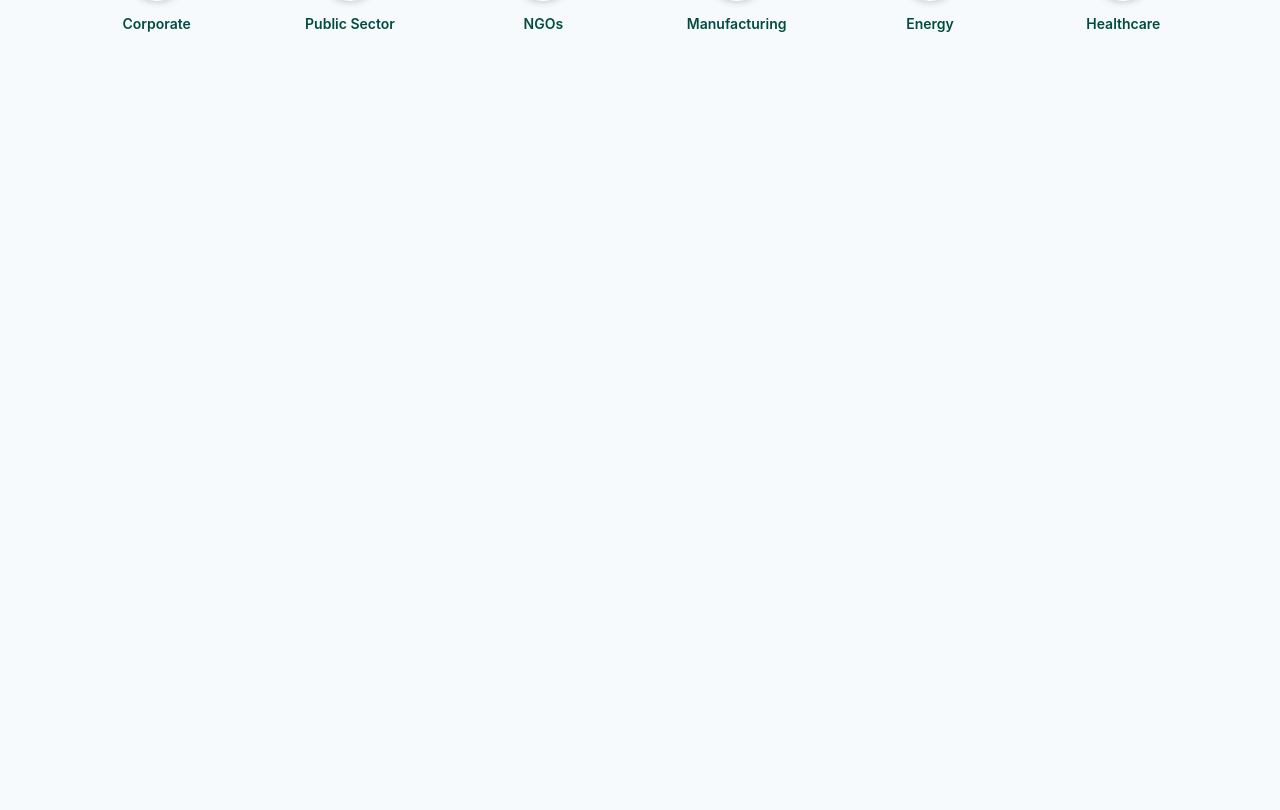
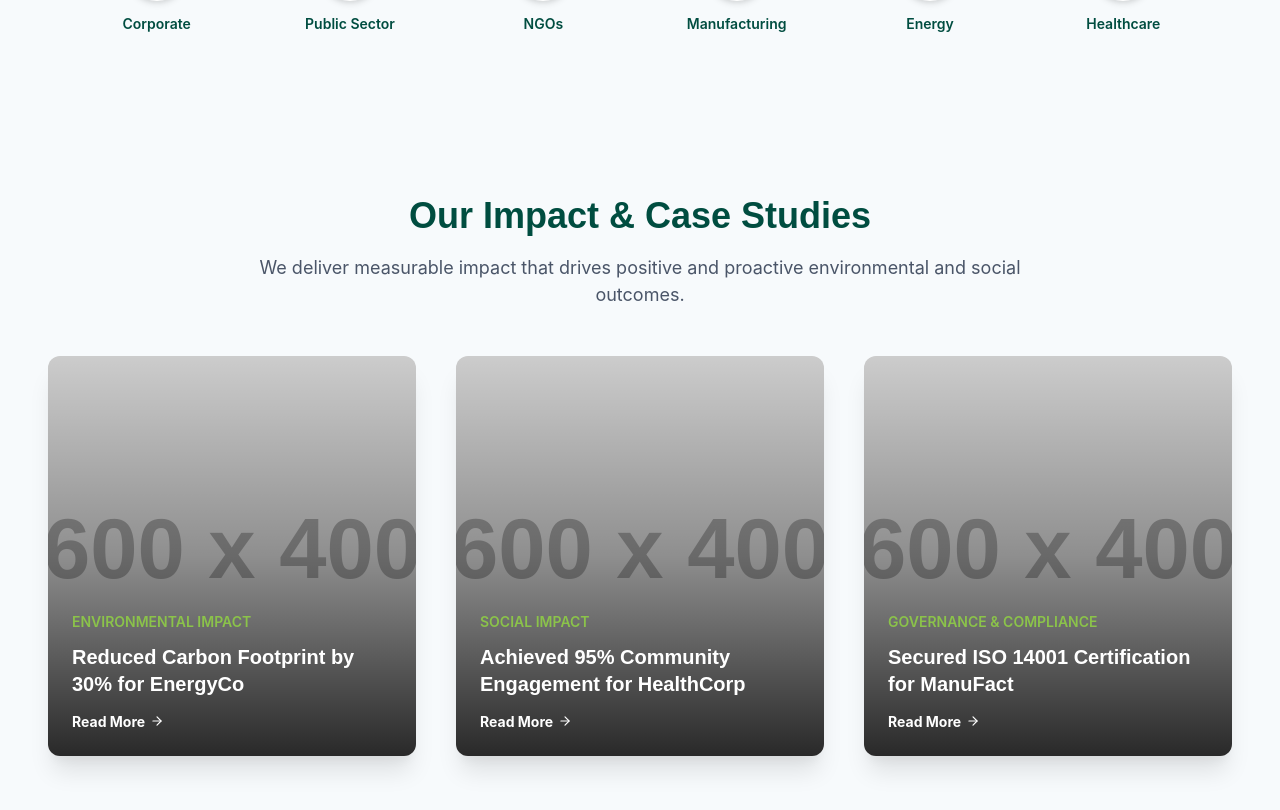
Before and after one commit to symonogwe/sustainable-grid-group-website, a React (Vite) app: page / in a window 1280 px wide. Shown: the part 1847-2657 px from the top of the page. Before the commit the page ends 1961 px from the top, so only its background shows below. Built offline with nearby package versions, Linux system fonts and the light colour scheme.

Commit message:
Add case study card component & section

```diff
--- a/src/App.jsx
+++ b/src/App.jsx
@@ -4,6 +4,7 @@ import HeroSection from "./HeroSection";
 import StatsBar from "./StatsBar";
 import ServicesSection from "./ServiceSection";
 import IndustriesSection from "./IndustriesSection";
+import CaseStudiesSection from "./CaseStudiesSection";
 
 function App() {
   return (
@@ -14,6 +15,7 @@ function App() {
         <StatsBar />
         <ServicesSection />
         <IndustriesSection />
+        <CaseStudiesSection />
       </main>
     </Box>
   );
--- /dev/null
+++ b/src/CaseStudiesSection.jsx
@@ -0,0 +1,84 @@
+// src/components/CaseStudiesSection.jsx
+
+import {
+  Container,
+  SimpleGrid,
+  Heading,
+  Text,
+  Box,
+  useColorModeValue,
+} from "@chakra-ui/react";
+import CaseStudyCard from "./CaseStudyCard";
+
+const caseStudiesData = [
+  {
+    title: "Reduced Carbon Footprint by 30% for EnergyCo",
+    impact: "Environmental Impact",
+    imageSrc: "https://placehold.co/600x400/004D40/F7FAFC?text=Energy+Result",
+  },
+  {
+    title: "Achieved 95% Community Engagement for HealthCorp",
+    impact: "Social Impact",
+    imageSrc: "https://placehold.co/600x400/38514A/F7FAFC?text=Social+Result",
+  },
+  {
+    title: "Secured ISO 14001 Certification for ManuFact",
+    impact: "Governance & Compliance",
+    imageSrc:
+      "https://placehold.co/600x400/8D99AE/2B2D42?text=Compliance+Result",
+  },
+];
+
+const CaseStudiesSection = () => {
+  const headingColor = useColorModeValue("sgg.900", "sgg.100");
+  const bgColor = useColorModeValue("sgg.100", "sgg.900"); // Use main background color
+
+  return (
+    <Box bg={bgColor} py={{ base: 12, md: 20 }} px={{ base: 4, md: 8 }}>
+      <Container maxW={"7xl"}>
+        {/* Section Header */}
+        <Heading
+          as="h2"
+          size="xl"
+          fontWeight="extrabold"
+          textAlign="center"
+          mb={4}
+          color={headingColor}
+        >
+          Our Impact & Case Studies
+        </Heading>
+
+        <Text
+          textAlign="center"
+          maxW="3xl"
+          mx="auto"
+          mb={12}
+          fontSize="lg"
+          color={useColorModeValue("gray.600", "sgg.100")}
+        >
+          We deliver measurable impact that drives positive and proactive
+          environmental and social outcomes.
+        </Text>
+
+        {/* Case Studies Grid */}
+        <SimpleGrid
+          columns={{ base: 1, md: 3 }} // 1 column on mobile, 3 on PC
+          spacing={{ base: 8, md: 10 }}
+        >
+          {caseStudiesData.map((study, index) => (
+            <CaseStudyCard
+              key={index}
+              title={study.title}
+              impact={study.impact}
+              imageSrc={study.imageSrc}
+              // Staggered animation
+              delay={0.1 + index * 0.15}
+            />
+          ))}
+        </SimpleGrid>
+      </Container>
+    </Box>
+  );
+};
+
+export default CaseStudiesSection;
--- /dev/null
+++ b/src/CaseStudyCard.jsx
@@ -0,0 +1,101 @@
+// src/components/CaseStudyCard.jsx
+
+import {
+  Box,
+  Heading,
+  Text,
+  Link as ChakraLink,
+  Image,
+  //   useColorModeValue,
+  VStack,
+  Spacer,
+} from "@chakra-ui/react";
+import { FiArrowRight } from "react-icons/fi";
+import AnimateOnScroll from "./MotionBox";
+
+// Dummy image source - replace with your actual images later
+const DUMMY_IMAGE =
+  "https://placehold.co/600x400/38514A/F7FAFC?text=Case+Study";
+
+const CaseStudyCard = ({ title, impact, imageSrc = DUMMY_IMAGE, delay }) => {
+  const textColor = "white";
+  const overlayBg =
+    "linear-gradient(to top, rgba(0, 0, 0, 0.8) 0%, rgba(0, 0, 0, 0.3) 50%, rgba(0, 0, 0, 0) 100%)";
+
+  return (
+    <AnimateOnScroll delay={delay}>
+      <Box
+        role="group"
+        borderRadius="xl"
+        overflow="hidden"
+        position="relative"
+        h="400px" // Fixed height for visual consistency
+        shadow="xl"
+        transition="all 0.4s ease"
+        _hover={{
+          transform: "translateY(-6px)",
+          shadow: "2xl",
+        }}
+      >
+        {/* Background Image */}
+        <Image
+          src={imageSrc}
+          alt={title}
+          objectFit="cover"
+          w="100%"
+          h="100%"
+          transition="transform 0.5s ease"
+          _groupHover={{ transform: "scale(1.05)" }} // Zoom on hover
+        />
+
+        {/* Dark Overlay for Readability */}
+        <Box
+          position="absolute"
+          top={0}
+          left={0}
+          w="100%"
+          h="100%"
+          bg={overlayBg}
+        />
+
+        {/* Content (Text and Link) */}
+        <VStack
+          position="absolute"
+          bottom={0}
+          left={0}
+          p={6}
+          w="100%"
+          align="start"
+          spacing={3}
+          color={textColor}
+        >
+          <Text
+            fontSize="sm"
+            fontWeight="semibold"
+            color="sgg.500" // Green accent for the impact statement
+            textTransform="uppercase"
+          >
+            {impact}
+          </Text>
+
+          <Heading as="h3" size="md" fontWeight="bold" lineHeight="short">
+            {title}
+          </Heading>
+
+          <ChakraLink
+            href="#"
+            fontSize="sm"
+            fontWeight="bold"
+            display="flex"
+            alignItems="center"
+            _hover={{ textDecoration: "none", color: "sgg.500" }}
+          >
+            Read More <FiArrowRight style={{ marginLeft: "5px" }} />
+          </ChakraLink>
+        </VStack>
+      </Box>
+    </AnimateOnScroll>
+  );
+};
+
+export default CaseStudyCard;
```
